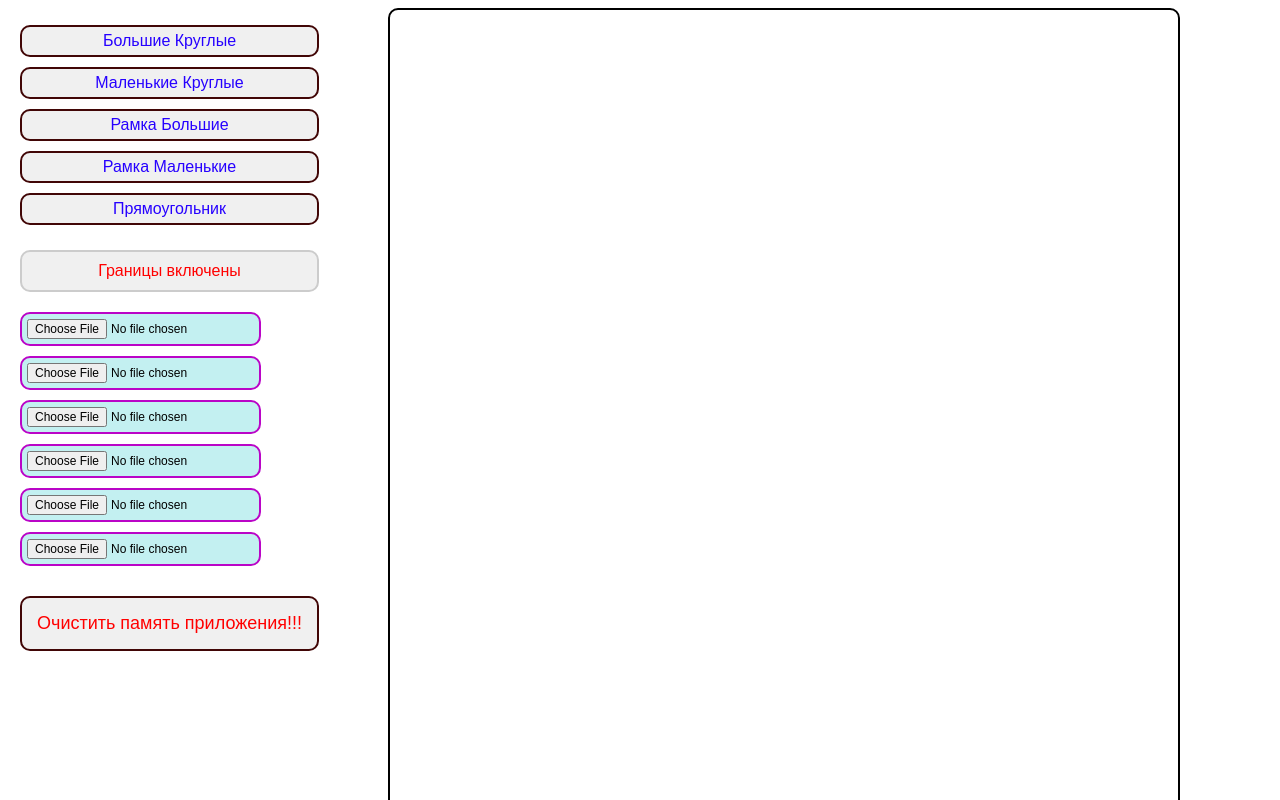
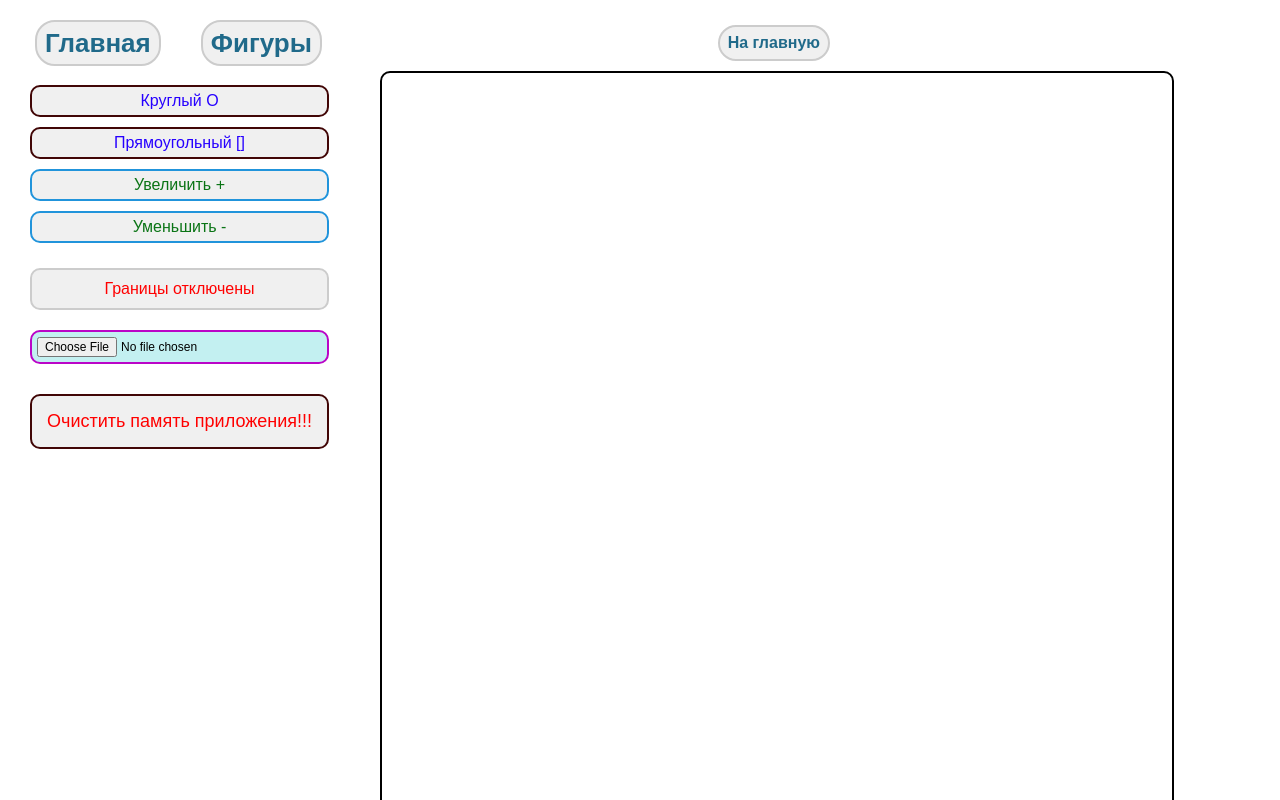
Before and after one commit to Kontrabas888/web-print, a React (Create React App) app: page /shapes in a window 1280 px wide. Shown: the top 800 px of the page. Built offline with nearby package versions, Linux system fonts and the light colour scheme.

Commit message:
web-print-v0.2.0

```diff
--- a/package.json
+++ b/package.json
@@ -11,6 +11,7 @@
     "react-dnd": "^16.0.1",
     "react-dnd-html5-backend": "^16.0.1",
     "react-dom": "^18.2.0",
+    "react-router-dom": "^6.21.3",
     "react-scripts": "5.0.1",
     "web-vitals": "^2.1.4"
   },
--- a/src/App.css
+++ b/src/App.css
@@ -1,10 +1,154 @@
+/* Сброс стилей */
+* {
+  margin: 0;
+  padding: 0;
+  box-sizing: border-box;
+}
+
+html,
+body {
+  height: 100%;
+  font-family: Arial, sans-serif; /* Выберите подходящий шрифт */
+}
+
+/* Основные элементы */
+header,
+footer,
+nav,
+section,
+article {
+  display: block;
+}
+
+/* Ссылки */
+a {
+  text-decoration: none;
+  color: inherit;
+}
+
+/* Списки */
+ul {
+  list-style-type: none;
+}
+
+/* Кнопки и ввод */
+button,
+input,
+textarea {
+  font-family: inherit;
+  font-size: 100%;
+}
+
+button {
+  cursor: pointer;
+}
+
+/* Заголовки */
+h1,
+h2,
+h3,
+h4,
+h5,
+h6 {
+  font-weight: normal;
+  line-height: 1.2;
+}
+
+/* Параграфы */
+p {
+  line-height: 1.5;
+}
+
+/* Поддержка медиа-запросов для адаптивного дизайна */
+@media (max-width: 768px) {
+  .container {
+    width: 95%;
+  }
+}
+
+.bottoms-navigate {
+  display: flex;
+  gap: 40px;
+  font-size: 26px;
+  font-style: normal;
+  font-weight: 700;
+  line-height: 100%;
+  margin: 20px 40px 5px 35px;
+}
+
+.link-nav {
+  border: 2px solid #ccc;
+  border-radius: 20px;
+  background-color: #f0f0f0;
+  padding: 8px;
+  color: #206a8a;
+
+  transition: color 0.9s ease;
+}
+
+.link-nav:hover,
+.link-nav:hover {
+  cursor: pointer;
+  color: #ffffff;
+  background-color: #308bb2;
+}
+
+.fest {
+  color: #000;
+  text-align: center;
+  font-size: 76px;
+  font-style: normal;
+  font-weight: 700;
+  line-height: 100%;
+  letter-spacing: -3.84px;
+  text-shadow: 2px 2px 4px rgba(0, 0, 0, 0.5);
+}
+
+.fest-word {
+  color: #319ecd;
+  font-size: 96px;
+  font-style: normal;
+  font-weight: 700;
+  line-height: 100%;
+  letter-spacing: -3.84px;
+}
+
+.img-gif {
+  text-align: center;
+}
+
+.back {
+  position: fixed;
+  top: 25px;
+  right: 450px;
+  border: 2px solid #ccc;
+  border-radius: 20px;
+  background-color: #f0f0f0;
+  color: #206a8a;
+  padding: 8px;
+  font-size: 16px;
+  font-style: normal;
+  font-weight: 700;
+  line-height: 100%;
+
+  transition: color 0.9s ease;
+}
+
+.back:hover,
+.back:hover {
+  cursor: pointer;
+  color: #ffffff;
+  background-color: #308bb2;
+}
+
 .page {
   position: relative;
   margin-left: 380px;
-  width: 788px;
-  height: 1110px;
+  width: 794px;
+  height: 1122px;
   border: 2px solid black;
   border-radius: 10px;
+  /* margin-top: 1px; */
 }
 
 .container {
@@ -25,6 +169,10 @@
   margin-bottom: 14px;
 } */
 
+.rectangle {
+  transition: width 0.3s, height 0.3s;
+}
+
 .resizable-image {
   position: relative;
   display: inline-block;
@@ -42,6 +190,10 @@
   height: 10px;
   background: blue;
   cursor: se-resize;
+}
+
+.resize-button {
+  display: none;
 }
 
 .top-left {
@@ -66,8 +218,8 @@
 
 .buttons {
   position: fixed;
-  top: 20px;
-  left: 20px;
+  top: 80px;
+  left: 30px;
   display: flex;
   flex-direction: column;
 }
@@ -85,8 +237,8 @@
 
 .deleteImg {
   position: fixed;
-  top: 90px;
-  right: 40px;
+  top: 25px;
+  right: 90px;
 }
 
 .remove-button {
@@ -107,6 +259,15 @@
   background-color: red;
 }
 
+.set-active-button {
+  position: absolute;
+  bottom: 0;
+  left: 25%;
+  z-index: 1;
+  margin-bottom: 40px;
+  margin-left: auto;
+}
+
 .choice-button {
   background-color: #c3f0f1;
   padding: 0px 50px 0px 50px;
@@ -120,14 +281,6 @@
 .choice-button:hover,
 .choice-button:hover {
   background-color: rgb(0, 255, 55);
-}
-
-.set-active-button {
-  position: absolute;
-  bottom: 0;
-  left: 25%;
-  z-index: 1;
-  margin-bottom: 40px;
 }
 
 .toggle-borders-button {
@@ -186,6 +339,27 @@
 .button-change:hover,
 .button-change:focus {
   background-color: rgb(0, 255, 55);
+  cursor: pointer;
+}
+
+.plus-minus {
+  margin-top: 5px;
+  padding: 5px;
+  font-size: 16px;
+  cursor: pointer;
+  border: 2px solid #2194db;
+  border-radius: 10px;
+  background-color: #f0f0f0;
+  color: rgb(10, 116, 21);
+  transition: background-color 0.9s ease;
+  margin-bottom: 5px;
+}
+
+.plus-minus:hover,
+.plus-minus:focus {
+  background-color: rgb(0, 174, 255);
+  color: rgb(255, 255, 255);
+  cursor: pointer;
 }
 
 .rectangle-style1 {
@@ -238,27 +412,15 @@
   margin: 35px 5px 10px 40px;
 }
 
-/* .rectangle-style6 {
+.rectangle-style6 {
+  border: 2px solid red;
+  width: 402px;
+  height: 532px;
   position: relative;
-  width: 110px;
-  height: 275px;
-  border: 2px solid red;
-  border-radius: 50px 50px 0 0;
-  transform: rotate(-45deg);
-  margin: 35px 185px 50px 80px;
+  border-radius: 15px;
+  overflow: hidden;
+  margin: 5px 2px 2px 175px;
 }
-
-.rectangle-style6::before {
-  content: "";
-  position: absolute;
-  width: 110px;
-  height: 275px;
-  left: 80px;
-  top: 80px;
-  border: 2px solid red;
-  border-radius: 50px 50px 0 0;
-  transform: rotate(90deg);
-} */
 
 .all-remove {
   margin-top: 30px;
--- a/src/App.js
+++ b/src/App.js
@@ -2,7 +2,6 @@ import React, { useState } from 'react';
 import DraggableImage from './DraggableImage';
 import './App.css';
 import useImageLogic from './useImageLogic';
-
 
 const App = () => {
   const {
@@ -52,9 +51,9 @@ const App = () => {
         <button className='button-change' onClick={() => handleSetStyleAndNumber('rectangle-style3', 4)}>Рамка Большие</button>
         <button className='button-change' onClick={() => handleSetStyleAndNumber('rectangle-style4', 4)}>Рамка Маленькие</button>
         <button className='button-change' onClick={() => handleSetStyleAndNumber('rectangle-style5', 4)}>Прямоугольник</button>
-        {/* <button className='button-change' onClick={() => handleSetStyleAndNumber('rectangle-style6', 6)}>Сердечка</button> */}
+        <button className='button-change' onClick={() => handleSetStyleAndNumber('rectangle-style6', 2)}>BadaBig=14x10.5</button>
         <button className='toggle-borders-button printable' onClick={handleToggleBorders}>
-          {images[activeIndex]?.showBorders ? 'Отключить границы' : 'Границы включены'}
+          {images[activeIndex]?.showBorders ? 'Отключить границы?' : 'Границы отключены'}
         </button>
         {images.map((image, index) => (
           <div key={index}>
--- a/src/DraggableImage.js
+++ b/src/DraggableImage.js
@@ -102,7 +102,7 @@ const DraggableImage = ({ src, onRemove, index, isActive, setActiveIndex }) => {
 
   return (
     <>
-      <div className={`resizable-image ${showBorders ? 'with-borders' : 'without-borders'}`} style={{ width: size.width, height: size.height, transform: `translate(${position.x}px, ${position.y}px)` }} ref={ref} onMouseMove={handleMouseMove} onMouseUp={handleMouseUp}>
+      <div className={`resizable-container' ${showBorders ? 'with-borders' : 'without-borders'}`} style={{ width: size.width, height: size.height, transform: `translate(${position.x}px, ${position.y}px)` }} ref={ref} onMouseMove={handleMouseMove} onMouseUp={handleMouseUp}>
         <img className='resizable-image' src={src} alt="Draggable" onMouseDown={handleMouseDown} draggable={false} />
         <div className='resize-handle top-left' onMouseDown={handleMouseDown} />
         <div className='resize-handle top-right' onMouseDown={handleMouseDown} />
@@ -114,12 +114,12 @@ const DraggableImage = ({ src, onRemove, index, isActive, setActiveIndex }) => {
         <button className='resize-button' onClick={() => handleSizeChange('decrease')}>
           Уменьшить
         </button>
-        <p>Количество нажатий: {clickCount}</p>
+        <p className='resize-button'>Количество нажатий: {clickCount}</p>
       </div>
       {isActive && (
         <div className="deleteImg">
           <button className="remove-button printable" onClick={onRemove}>
-            Удалить
+            Удалить изображение
           </button>
         </div>
       )}
--- /dev/null
+++ b/src/InitialGifScreen.js
@@ -0,0 +1,33 @@
+import React, { useEffect, useState } from 'react';
+import { useNavigate } from 'react-router-dom';
+import yourGif from './igv/cookis-man.gif';
+
+const InitialGifScreen = () => {
+  const [hasClicked, setHasClicked] = useState(false);
+  const navigate = useNavigate();
+
+  useEffect(() => {
+    if (hasClicked) {
+      navigate('/');
+    }
+  }, [hasClicked, navigate]);
+
+  useEffect(() => {
+    const handleFirstClick = () => {
+      setHasClicked(true);
+    };
+
+    window.addEventListener('click', handleFirstClick);
+    return () => window.removeEventListener('click', handleFirstClick);
+  }, []);
+
+  return (
+    <div>
+          <h1 className='fest'>Web<span className='fest-word'>Print</span></h1>
+          <div className='img-gif'><img src={yourGif} alt="Loading..." />
+</div>
+    </div>
+  );
+};
+
+export default InitialGifScreen;
--- /dev/null
+++ b/src/NavigationBar.js
@@ -0,0 +1,29 @@
+import { useNavigate, useLocation } from 'react-router-dom';
+import { Link } from 'react-router-dom';
+
+
+const NavigationBar = () => {
+    const navigate = useNavigate();
+
+    const goToHomePage = () => {
+        navigate('/');
+    };
+
+    const location = useLocation();
+    const shouldShowBackButton = location.pathname !== '/';
+
+
+    return (
+        <nav>
+            {shouldShowBackButton && (
+                <button className='back printable' onClick={goToHomePage}>На главную</button>
+            )}
+            <ul className='bottoms-navigate'>
+                <li className='link-nav printable'><Link to="/main">Главная</Link></li>
+                <li className='link-nav printable'><Link to="/shapes">Фигуры</Link></li>
+            </ul>
+        </nav>
+    );
+};
+
+export default NavigationBar;
--- /dev/null
+++ b/src/ShapePage.js
@@ -0,0 +1,90 @@
+import React, { useState } from 'react';
+import DraggableImage from './DraggableImage';
+import useImageLogic from './useImageLogic';
+import './App.css';
+
+const ShapePage = () => {
+  const [shape, setShape] = useState('rectangle');
+  const [size, setSize] = useState(100);
+  const {
+    images,
+    activeIndex,
+    handleSetActiveIndex,
+    handleRemoveImage,
+    handleAddImage,
+    handleClearLocalStorage,
+    handleToggleBorders,
+  } = useImageLogic();
+
+  const changeShape = (newShape) => {
+    setShape(newShape);
+    if (newShape === 'rectangle') {
+      setSize({ width: 362, height: 502 });
+    } else if (newShape === 'circle') {
+      setSize({ width: 400, height: 400 });
+    }
+  };
+
+  const changeSize = (newSize) => {
+    setSize((prevSize) => ({
+      width: prevSize.width + newSize,
+      height: prevSize.height + newSize,
+    }));
+  };
+
+  const handleSingleFileChange = (event) => {
+    const file = event.target.files[0];
+    if (file) {
+      const reader = new FileReader();
+      reader.onloadend = () => {
+        handleAddImage(reader.result);
+      };
+      reader.readAsDataURL(file);
+    }
+  };
+
+  const borderStyle = images[activeIndex]?.showBorders ? '2px solid red' : 'none';
+
+
+  return (
+    <div className='page'>
+      <div
+        style={{
+          width: size.width,
+          height: size.height,
+          borderRadius: shape === 'circle' ? '50%' : '0',
+          border: borderStyle,
+          position: 'relative',
+          overflow: 'hidden',
+          margin: '125px 15px 1px 100px',
+        }}
+      >
+        {images.map((image, index) => (
+          image.src && (
+            <DraggableImage
+              key={index}
+              src={image.src}
+              isActive={activeIndex === index}
+              setActiveIndex={() => handleSetActiveIndex(index)}
+              onRemove={() => { activeIndex === index && handleRemoveImage(); }}
+              index={index}
+            />
+          )
+        ))}
+      </div>
+      <div className='buttons printable'>
+        <button className='button-change' onClick={() => changeShape('circle')}>Круглый O</button>
+        <button className='button-change' onClick={() => changeShape('rectangle')}>Прямоугольный []</button>
+        <button className='plus-minus' onClick={() => changeSize(10)}>Увеличить +</button>
+        <button className='plus-minus' onClick={() => changeSize(-10)}>Уменьшить -</button>
+         <button className='toggle-borders-button printable' onClick={handleToggleBorders}>
+          {images[activeIndex]?.showBorders ? 'Отключить границы?' : 'Границы отключены'}
+        </button>
+        <input className='input-img-button printable' type="file" onChange={handleSingleFileChange} />
+        <button className='all-remove' onClick={handleClearLocalStorage}>Очистить память приложения!!!</button>
+      </div>
+    </div>
+  );
+};
+
+export default ShapePage;
--- a/src/index.css
+++ b/src/index.css
@@ -2,14 +2,14 @@
 
 body {
   margin: 0;
-  font-family: -apple-system, BlinkMacSystemFont, 'Segoe UI', 'Roboto', 'Oxygen',
-    'Ubuntu', 'Cantarell', 'Fira Sans', 'Droid Sans', 'Helvetica Neue',
+  font-family: -apple-system, BlinkMacSystemFont, "Segoe UI", "Roboto", "Oxygen",
+    "Ubuntu", "Cantarell", "Fira Sans", "Droid Sans", "Helvetica Neue",
     sans-serif;
   -webkit-font-smoothing: antialiased;
   -moz-osx-font-smoothing: grayscale;
 }
 
 code {
-  font-family: source-code-pro, Menlo, Monaco, Consolas, 'Courier New',
+  font-family: source-code-pro, Menlo, Monaco, Consolas, "Courier New",
     monospace;
 }
--- a/src/index.js
+++ b/src/index.js
@@ -1,12 +1,23 @@
 import React from 'react';
 import ReactDOM from 'react-dom';
+import { BrowserRouter as Router, Route, Routes } from 'react-router-dom';
+import App from './App';
+import ShapePage from './ShapePage';
+import InitialGifScreen from './InitialGifScreen';
+import NavigationBar from './NavigationBar';
 import { DndProvider } from 'react-dnd';
 import { HTML5Backend } from 'react-dnd-html5-backend';
-import App from './App.js';
 
 ReactDOM.render(
-  <DndProvider backend={HTML5Backend}>
-    <App />
-  </DndProvider>,
+  <Router>
+    <DndProvider backend={HTML5Backend}>
+      <NavigationBar />
+      <Routes>
+        <Route path="/" element={<InitialGifScreen />} />
+        <Route path="/main" element={<App />} />
+        <Route path="/shapes" element={<ShapePage />} />
+      </Routes>
+    </DndProvider>
+  </Router>,
   document.getElementById('root')
 );
--- a/src/useImageLogic.js
+++ b/src/useImageLogic.js
@@ -23,6 +23,10 @@ const useImageLogic = () => {
 
       return newImages;
     });
+  };
+
+    const handleAddImage = (imageSrc) => {
+    setImages(prevImages => [...prevImages, { src: imageSrc, showBorders: true }]);
   };
 
   const handleFileChange = (event, index) => {
@@ -87,6 +91,10 @@ const useImageLogic = () => {
     }
   }, []);
 
+  useEffect(() => {
+  setImages(Array.from({ length: numberOfRectangles }, () => ({ src: null, showBorders: true })));
+  }, [numberOfRectangles]);
+
  return {
     images,
     activeIndex,
@@ -97,7 +105,8 @@ const useImageLogic = () => {
     setImages: setImagesFunction,
     handleSetNumberOfRectangles,
     numberOfRectangles,
-    handleClearLocalStorage,
+   handleClearLocalStorage,
+    handleAddImage
   };
 };
 
```
Also changed, not shown: src/igv/cookis-man.gif (renamed from igv/cookis-man.gif), 1 other file (tests, documents, lock files or other folders).
